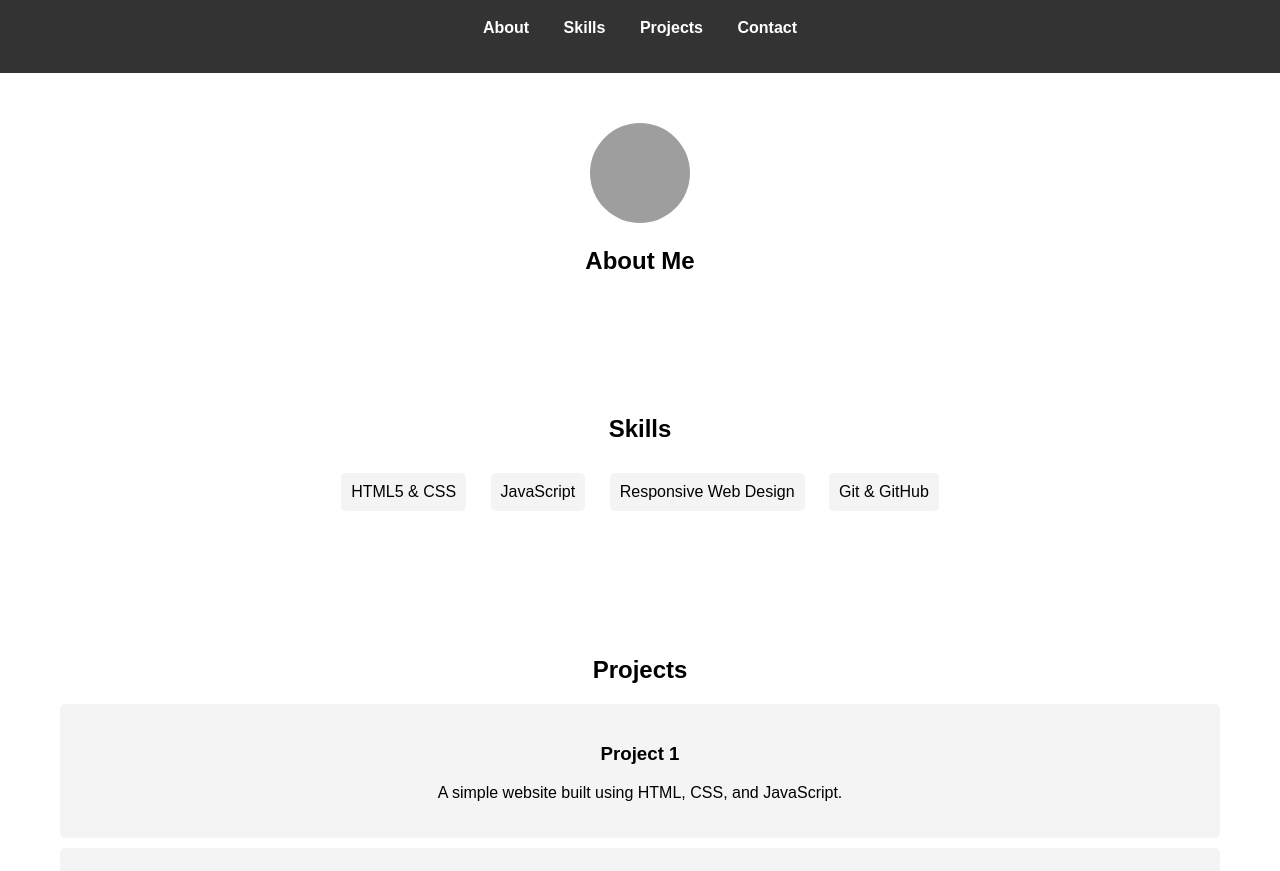
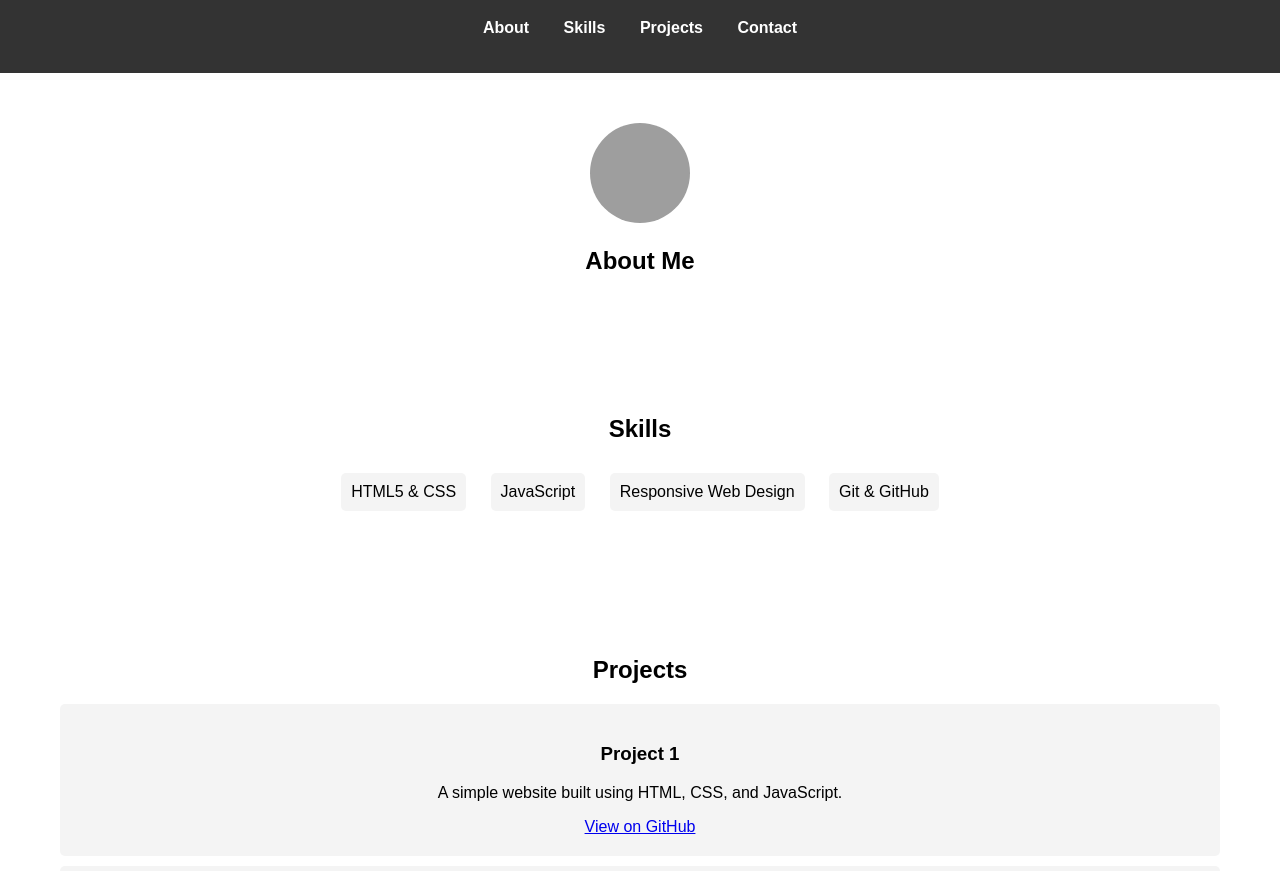
Before and after one commit to Casper4dev/Portfolio, a plain HTML site: page index.html in a window 1280 px wide. Shown: the part 81-952 px from the top of the page. Drawn offline with Linux system fonts and the light colour scheme; grey boxes are pictures that could not be loaded.

Commit message:
added change

```diff
--- a/index.html
+++ b/index.html
@@ -42,6 +42,7 @@
         <div class="project">
             <h3>Project 1</h3>
             <p>A simple website built using HTML, CSS, and JavaScript.</p>
+            <a href="https://github.com/Casper4dev/starting-repository" target="_blank">View on GitHub</a>
         </div>
         <div class="project">
             <h3>Project 2</h3>
```
